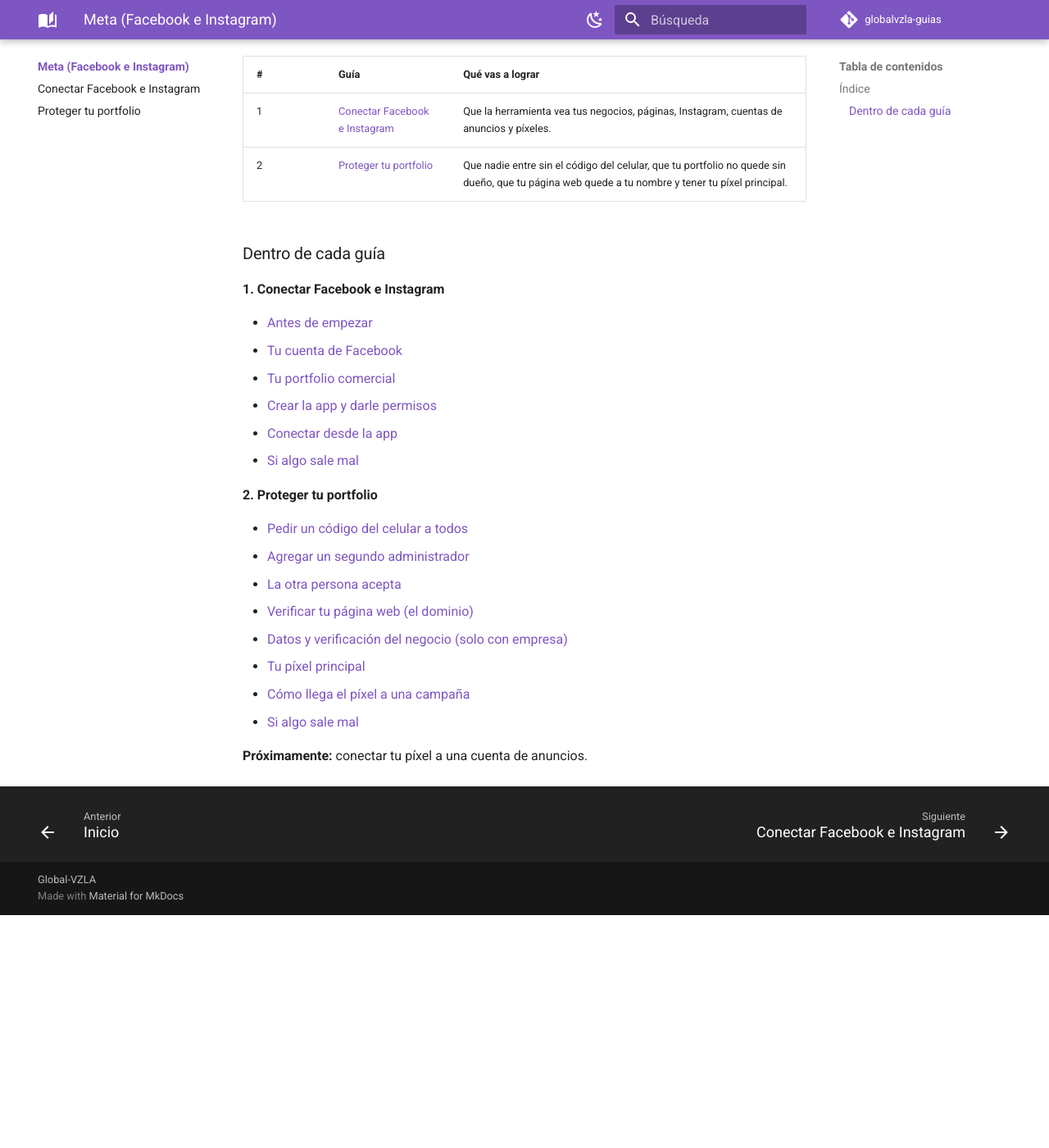
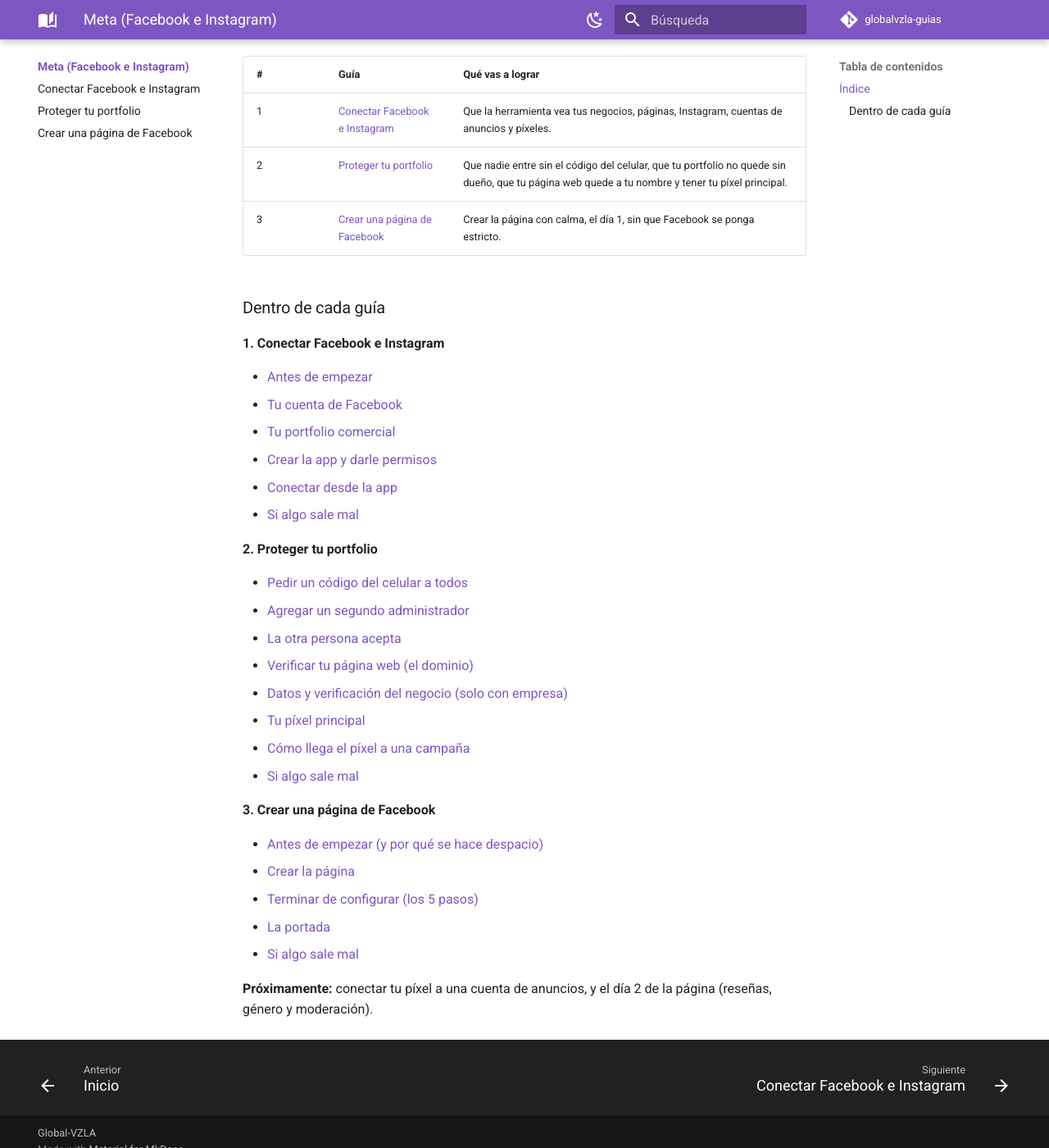
Before and after one commit to Pablo-Navarreto/globalvzla-guias, an MkDocs documentation site: the page built from docs/meta/index.md, in a window 1280 px wide and 1400 px high, scrolled down 302 px. Shown: the whole window at 82% size. Built offline with MkDocs 1.6.1 and Material for MkDocs 9.7.7, drawn with Linux system fonts in a browser that asks for light colours; comment, search, counter and statistics services are not loaded; before the commit the page ends 1418 px from its top, so only the background shows below that.

Commit message:
Guía nueva: crear una página de Facebook (día 1)
Co-Authored-By: Claude Sonnet 5.5 <noreply@anthropic.com>

```diff
--- a/docs/meta/index.md
+++ b/docs/meta/index.md
@@ -8,6 +8,7 @@ Todo lo de Facebook e Instagram, en el orden en que conviene hacerlo. Cada guía
 |---|---|---|
 | 1 | [Conectar Facebook e Instagram](conectar-meta.md) | Que la herramienta vea tus negocios, páginas, Instagram, cuentas de anuncios y píxeles. |
 | 2 | [Proteger tu portfolio](proteger-portfolio.md) | Que nadie entre sin el código del celular, que tu portfolio no quede sin dueño, que tu página web quede a tu nombre y tener tu píxel principal. |
+| 3 | [Crear una página de Facebook](crear-pagina.md) | Crear la página con calma, el día 1, sin que Facebook se ponga estricto. |
 
 ### Dentro de cada guía
 
@@ -31,4 +32,12 @@ Todo lo de Facebook e Instagram, en el orden en que conviene hacerlo. Cada guía
 - [Cómo llega el píxel a una campaña](proteger-portfolio.md#como-llega-el-pixel-a-una-campana)
 - [Si algo sale mal](proteger-portfolio.md#si-algo-sale-mal)
 
-**Próximamente:** conectar tu píxel a una cuenta de anuncios.
+**3. Crear una página de Facebook**
+
+- [Antes de empezar (y por qué se hace despacio)](crear-pagina.md#antes-de-empezar)
+- [Crear la página](crear-pagina.md#parte-1-crear-la-pagina)
+- [Terminar de configurar (los 5 pasos)](crear-pagina.md#parte-2-terminar-de-configurar-los-5-pasos-de-facebook)
+- [La portada](crear-pagina.md#la-portada)
+- [Si algo sale mal](crear-pagina.md#si-algo-sale-mal)
+
+**Próximamente:** conectar tu píxel a una cuenta de anuncios, y el día 2 de la página (reseñas, género y moderación).
--- a/mkdocs.yml
+++ b/mkdocs.yml
@@ -59,3 +59,4 @@ nav:
       - meta/index.md
       - Conectar Facebook e Instagram: meta/conectar-meta.md
       - Proteger tu portfolio: meta/proteger-portfolio.md
+      - Crear una página de Facebook: meta/crear-pagina.md
```
Also changed, not shown: docs/meta/crear-pagina.md (added, +155 -0 lines), docs/meta/img/crear-pagina/01-crear-pagina.png (added), docs/meta/img/crear-pagina/02-nombre-categoria.png (added), docs/meta/img/crear-pagina/03-contacto.png (added), docs/meta/img/crear-pagina/04-ubicacion-horario.png (added), docs/meta/img/crear-pagina/05-fotos-vacio.png (added), docs/meta/img/crear-pagina/06-portada-subida.png (added), docs/meta/img/crear-pagina/07-whatsapp.png (added), docs/meta/img/crear-pagina/08-invitar-amigos.png (added), docs/meta/img/crear-pagina/09-notificaciones.png (added), docs/meta/img/crear-pagina/10-pagina-lista.png (added).
